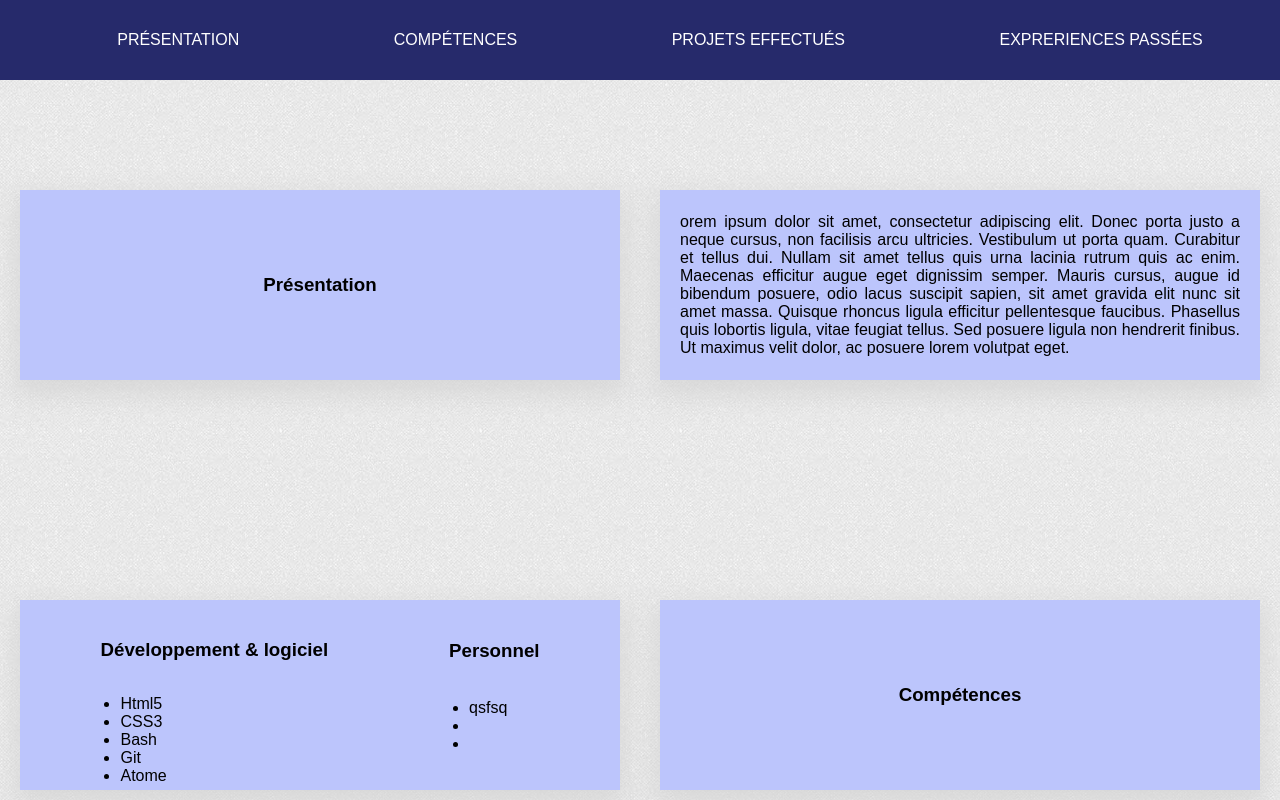
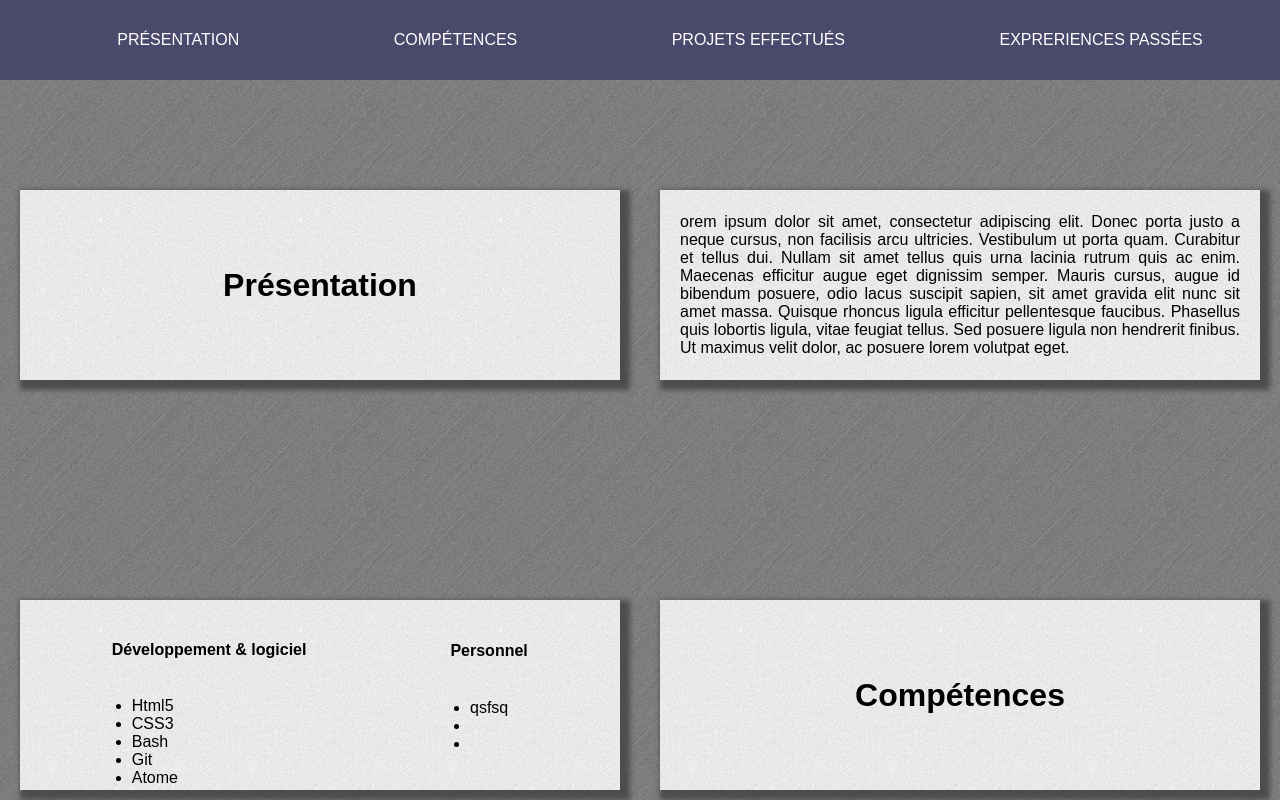
Before and after one commit to YoannPelourson/Portfolio, a plain HTML site: page index.html in a window 1280 px wide. Shown: the top 800 px of the page. Drawn offline with Linux system fonts and the light colour scheme.

Commit message:
test on colors and backgrounds

```diff
--- a/index.html
+++ b/index.html
@@ -25,7 +25,7 @@
         <h3  class=" base-card flex-base flex-center">Compétences</h3>
     <div class="base-card flex-base">
       <div class=" flex-base flex-column flex-center ">
-        <h3 class="flex-center">Développement & logiciel</h3>
+        <h4 class="flex-center">Développement & logiciel</h4>
         <ul class="full-width flex-left">
           <li>Html5</li>
           <li>CSS3</li>
@@ -35,7 +35,7 @@
         </ul>
       </div>
       <div class=" flex-base flex-column flex-center">
-        <h3 class="flex-center">Personnel</h3>
+        <h4 class="flex-center">Personnel</h4>
         <ul class="full-width flex-left">
           <li >qsfsq</li>
           <li></li>
--- a/style.css
+++ b/style.css
@@ -4,7 +4,7 @@
 }
 header, footer{
   height: 80px;
-  background-color: #262A6B;
+  background-color: #4A486B;
 
 }
 footer{
@@ -12,7 +12,7 @@ footer{
 
 }
 body{
-  background-image: url(./background2.png);
+  background-image: url(./cardbkg.png);
 
 }
 main{
@@ -24,7 +24,11 @@ section{
   padding-top: 90px;
   padding-bottom: 90px;
 }
+h3{
+  /*text-transform: uppercase;*/
+  font-size: 200%;
 
+}
 }
 /*Selectors for classes*/
 .link-no-style{
@@ -80,8 +84,8 @@ section{
   padding-right: 10px;
 }
 .menu-buttons>li>a:hover{
-  background-image: url(./background2.png);
-  color: black;
+  background-image: url(./cardbkg.png);
+  color: white;
 
 }
 
@@ -106,8 +110,9 @@ section{
   min-height: 150px;
   max-height: 150px;
   width: 100%;
-  box-shadow: 0px 10px 25px 6px rgba(211,211,211,0.75);
-  background-color: #BCC5FC;
+  box-shadow: 5px 5px 5px 5px rgba(61,61,61,0.75);
+  background-image: url(./background2.png);
+  border-color: black;
 }
 .rounded-image{
   border-radius: 8px;
```
Also changed, not shown: background.png (added), background3.png (added).
